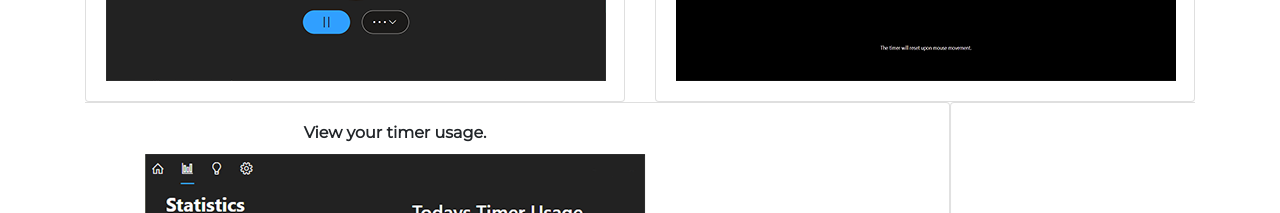
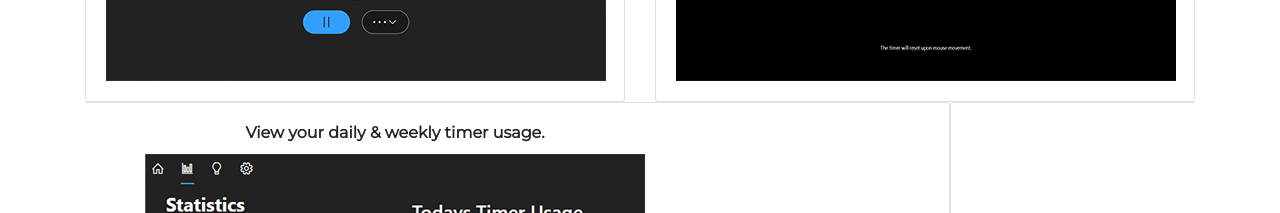
Before and after one commit to icare-app/icaretimer.com, a plain HTML site: page index.html in a window 1280 px wide. Shown: the part 1240-1453 px from the top of the page. Drawn offline with nearby package versions, Linux system fonts and the light colour scheme; a web font is replaced by a local one.

Commit message:
change filename for icare setup file

```diff
--- a/index.html
+++ b/index.html
@@ -109,7 +109,7 @@
                         <!--Timer Usage Screenshot-->
                         <div class="card">
                             <div class="card-body">
-                                <h5 class="card-title">View your timer usage.</h5>
+                                <h5 class="card-title">View your daily & weekly timer usage.</h5>
                                 <img
                                 srcset="img/timer-usage-300w.png 300w,
                                         img/timer-usage-500w.png 500w"
```
